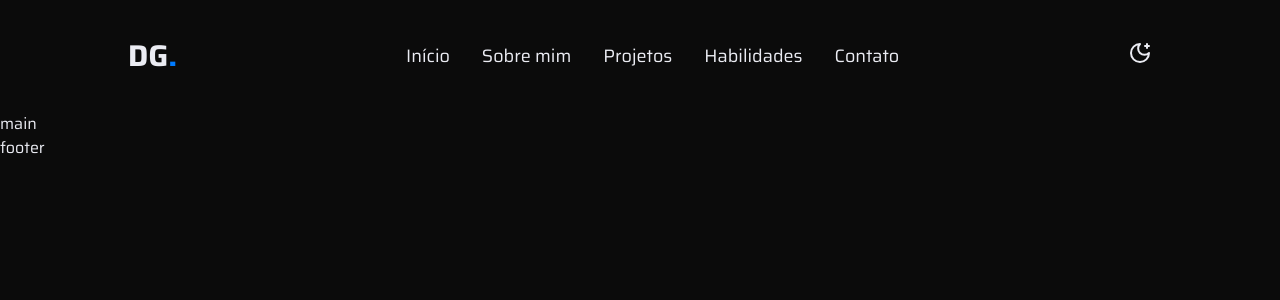
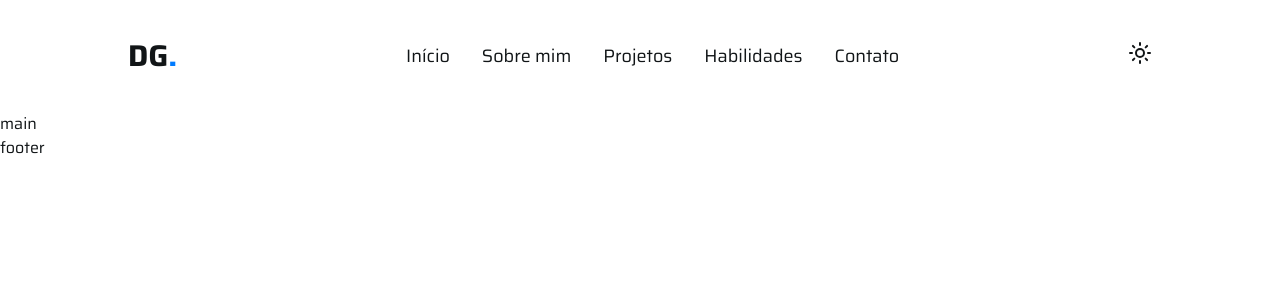
Before and after one commit to grazziotti/portfolio, a Next.js app: page / in a window 1280 px wide. Shown: the top 300 px of the page. Built offline with nearby package versions, Linux system fonts and the light colour scheme.

Commit message:
feat: feat: Implement next-themes and make the theme switcher functional"

```diff
--- a/src/app/components/Header/ThemeSwitcher.tsx
+++ b/src/app/components/Header/ThemeSwitcher.tsx
@@ -1,31 +1,43 @@
 'use client'
 
-import { Fragment } from 'react'
+import { useTheme } from 'next-themes'
+import { Fragment, useEffect, useState } from 'react'
 
 import { Menu, Transition } from '@headlessui/react'
 import { Monitor, MoonStar, Sun } from 'lucide-react'
 
-const iconSize = { width: 24, height: 24 }
-
 const Themes = [
   {
     label: 'Light',
-    icon: <Sun width={iconSize.width} height={iconSize.height} />
+    icon: <Sun />
   },
   {
     label: 'Dark',
-    icon: <MoonStar width={iconSize.width} height={iconSize.height} />
+    icon: <MoonStar />
   },
   {
     label: 'System',
-    icon: <Monitor width={iconSize.width} height={iconSize.height} />
+    icon: <Monitor />
   }
 ]
 
 export const ThemeSwitcher = () => {
+  const { resolvedTheme, setTheme, theme } = useTheme()
+
+  const [mounted, setMounted] = useState(false)
+  useEffect(() => setMounted(true), [])
+
+  if (!mounted) {
+    return (
+      <div className="w-6 h-6 relative bg-secondaryHover p rounded-full animate-pulse"></div>
+    )
+  }
+
   return (
     <Menu as="div" className="relative">
-      <Menu.Button>{Themes[1].icon}</Menu.Button>
+      <Menu.Button className={theme !== 'system' ? 'text-target' : ''}>
+        {resolvedTheme === 'light' ? <Sun /> : <MoonStar />}
+      </Menu.Button>
       <Transition
         as={Fragment}
         enter="transition ease-out duration-100"
@@ -37,16 +49,22 @@ export const ThemeSwitcher = () => {
       >
         <Menu.Items
           as="ul"
-          className="bg-secondary absolute rounded-lg overflow-hidden right-0 w-52 py-2  mt-6"
+          className="bg-secondary absolute rounded-lg overflow-hidden right-0 w-52 py-2 mt-6"
         >
-          {Themes.map((theme, index) => (
-            <Menu.Item
-              key={index}
-              as="li"
-              className="flex items-center px-4 py-2 hover:bg-secondaryHover text-lg transition ease-linear cursor-pointer gap-x-3"
-            >
-              {theme.icon}
-              {theme.label}
+          {Themes.map((themeInfo, index) => (
+            <Menu.Item key={index} as="li">
+              <button
+                onClick={() => setTheme(themeInfo.label.toLowerCase())}
+                className={`${
+                  themeInfo.label.toLowerCase() !== 'system' &&
+                  theme === themeInfo.label.toLowerCase()
+                    ? 'text-target'
+                    : ''
+                } flex items-center w-full px-4 py-2 hover:bg-secondaryHover text-lg transition ease-linear cursor-pointer gap-x-3`}
+              >
+                {themeInfo.icon}
+                {themeInfo.label}
+              </button>
             </Menu.Item>
           ))}
         </Menu.Items>
--- a/src/app/globals.css
+++ b/src/app/globals.css
@@ -21,6 +21,13 @@
     }
   }
 
+  :root[data-theme="light"] {
+    --color-primary: 255 255 255;
+    --color-secondary: 245 245 245;
+    --color-secondary-hover: 229 229 229;
+    --color-text: 17 21 23;
+  }
+
 
   :root[data-theme="dark"] {
     --color-primary: 11 11 11;
--- a/src/app/layout.tsx
+++ b/src/app/layout.tsx
@@ -1,6 +1,8 @@
 import './globals.css'
 import type { Metadata } from 'next'
 import { Saira } from 'next/font/google'
+
+import Providers from './providers'
 
 const saira = Saira({ subsets: ['latin'] })
 
@@ -15,8 +17,10 @@ export default function RootLayout({
   children: React.ReactNode
 }) {
   return (
-    <html lang="en" data-theme="dark">
-      <body className={saira.className}>{children}</body>
+    <html lang="en">
+      <body className={saira.className}>
+        <Providers>{children}</Providers>
+      </body>
     </html>
   )
 }
--- /dev/null
+++ b/src/app/providers.tsx
@@ -0,0 +1,12 @@
+'use client'
+
+import { ThemeProvider } from 'next-themes'
+import { ReactNode } from 'react'
+
+type Props = {
+  children: ReactNode
+}
+
+export default function Providers({ children }: Props) {
+  return <ThemeProvider>{children}</ThemeProvider>
+}
```
